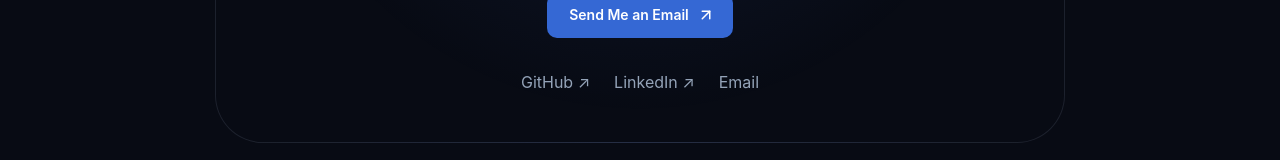
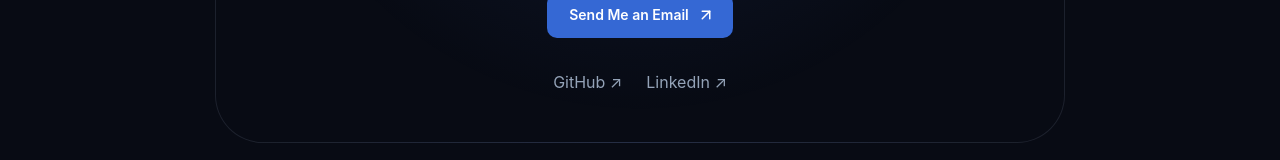
Before and after one commit to arvieguadiz/arvie-portfolio, a React (Vite) app: page / in a window 1280 px wide. Shown: the part 10690-10850 px from the top of the page. Built offline with nearby package versions, Linux system fonts and the light colour scheme.

Commit message:
Removed duplicate email in Contact section

```diff
--- a/src/sections/Contact.tsx
+++ b/src/sections/Contact.tsx
@@ -105,18 +105,6 @@ function Contact() {
             >
               LinkedIn ↗
             </Box>
-
-            <Box
-              component="a"
-              href="mailto:arvieguadiz@gmail.com"
-              sx={{
-                color: "text.secondary",
-                textDecoration: "none",
-                "&:hover": { color: "primary.main" },
-              }}
-            >
-              Email
-            </Box>
           </Box>
         </Box>
       </Container>
--- a/src/sections/components/ScreenshotGallery.tsx
+++ b/src/sections/components/ScreenshotGallery.tsx
@@ -1,4 +1,4 @@
-import { Box, IconButton, Typography } from "@mui/material";
+import { Box, IconButton } from "@mui/material";
 import { ChevronLeft, ChevronRight } from "lucide-react";
 import type { Project, Screenshot } from "../types/project";
 
```
